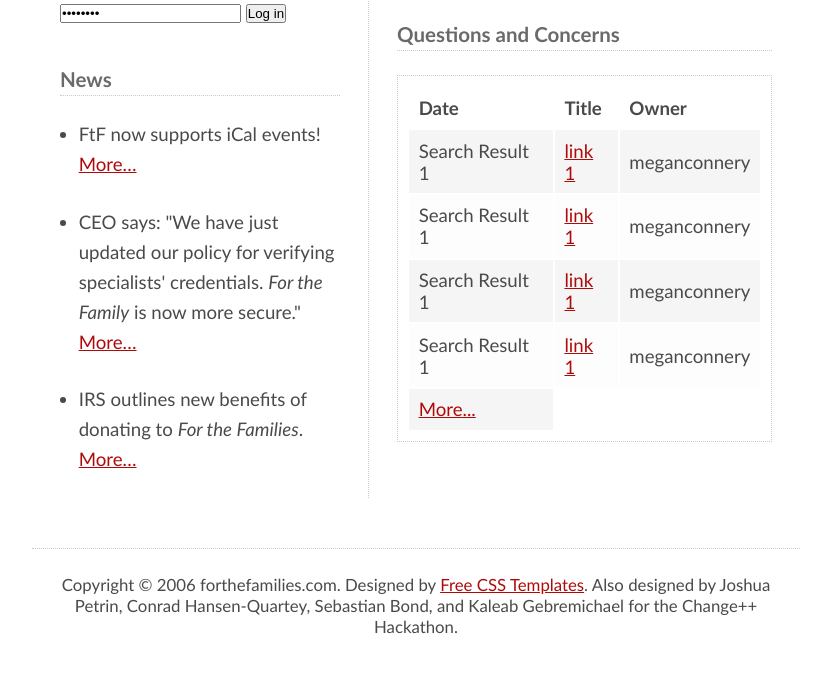
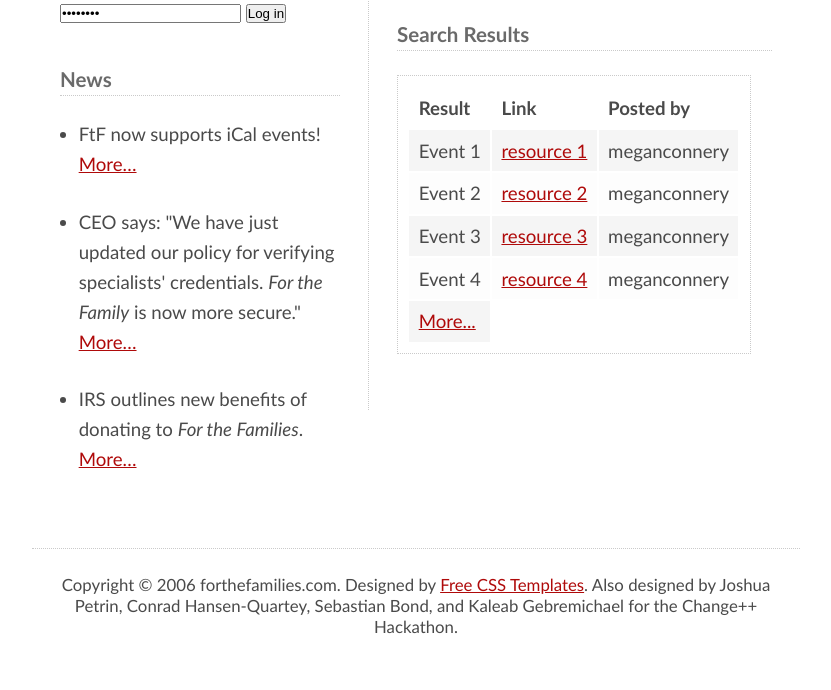
Before and after one commit to forthefamilies/website, a plain HTML site: page SearchResults.html in a window 1280 px wide. Shown: the part 330-1020 px from the top of the page, without its empty margins (224-1055 px from the left). Drawn offline with Linux system fonts and the light colour scheme.

Commit message:
Update SearchResults.html
Renaming content on page to be relevant to our project.

```diff
--- a/SearchResults.html
+++ b/SearchResults.html
@@ -26,7 +26,7 @@
     <div id="primaryContentContainer">
       <div id="primaryContent">
 
-        <h1>Forums</h1>
+        <h1>Search Results</h1>
 
         <h3>Welcome to the <i>For the Families</i> forums.</h3>
 
@@ -46,31 +46,31 @@
         -->
 
 
-          <h3>Questions and Concerns</h3>
+          <h3>Search Results</h3>
              <table>
                <tr>
-                 <th>Date</th>
-                 <th>Title</th>
-                 <th>Owner</th>
+                 <th>Result</th>
+                 <th>Link</th>
+                 <th>Posted by</th>
                </tr>
                <tr class="rowA">
-                 <td>Search Result 1</td>
-                 <td><a href="https://www.google.com/">link 1</a></td>
+                 <td>Event 1</td>
+                 <td><a href="https://www.google.com/">resource 1</a></td>
                  <td>meganconnery</td>
                </tr>
                <tr class="rowB">
-                 <td>Search Result 1</td>
-                 <td><a href="https://www.google.com/">link 1</a></td>
+                 <td>Event 2</td>
+                 <td><a href="https://www.google.com/">resource 2</a></td>
                  <td>meganconnery</td>
                </tr>
                <tr class="rowA">
-                 <td>Search Result 1</td>
-                 <td><a href="https://www.google.com/">link 1</a></td>
+                 <td>Event 3</td>
+                 <td><a href="https://www.google.com/">resource 3</a></td>
                  <td>meganconnery</td>
                </tr>
                <tr class="rowB">
-                 <td>Search Result 1</td>
-                 <td><a href="https://www.google.com/">link 1</a></td>
+                 <td>Event 4</td>
+                 <td><a href="https://www.google.com/">resource 4</a></td>
                  <td>meganconnery</td>
                </tr>
                <tr class="rowA">
```
